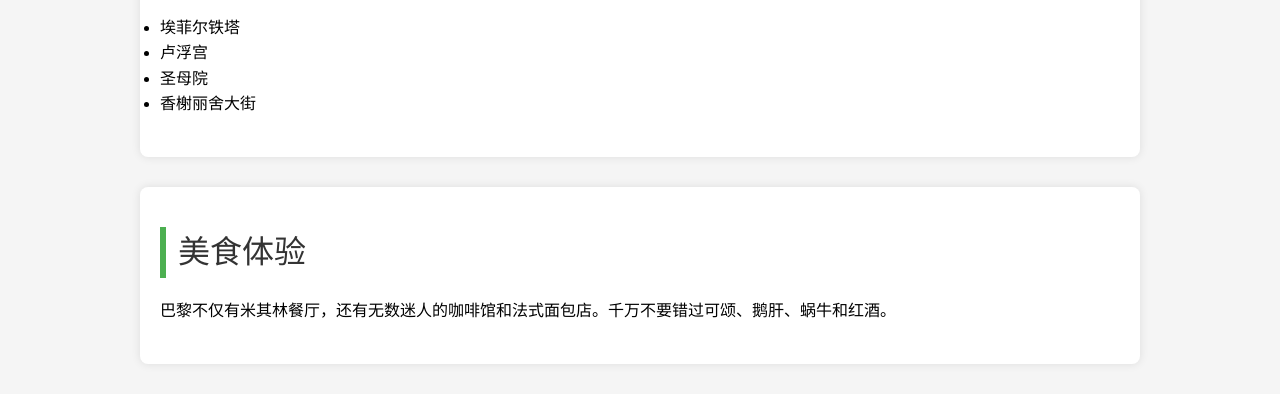
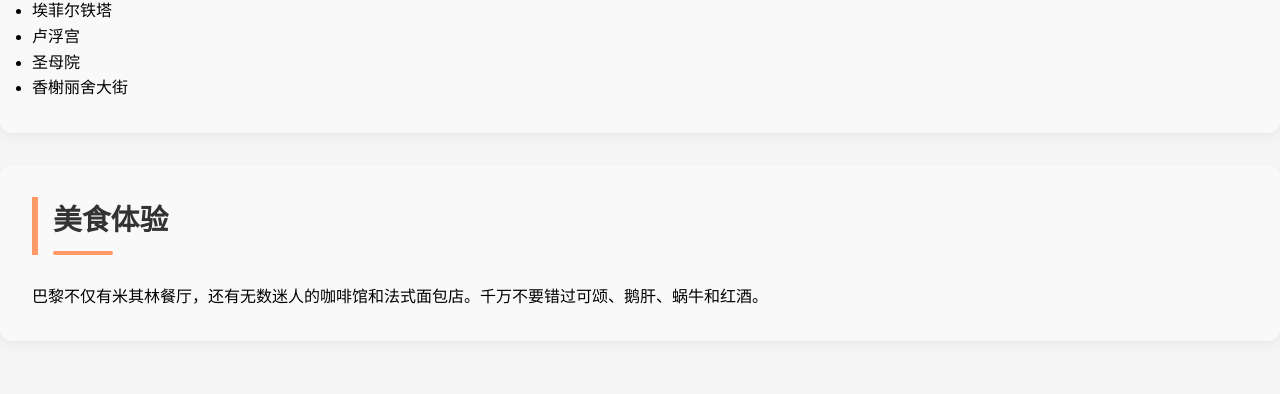
Before and after one commit to heya2020-associates/t, a plain HTML site: page france/paris.html in a window 1280 px wide. Shown: the part 629-1023 px from the top of the page. After the commit the page ends 1002 px from the top, so only its background shows below. Drawn offline with Linux system fonts and the light colour scheme.

Commit message:
Update paris.html

```diff
--- a/france/paris.html
+++ b/france/paris.html
@@ -42,22 +42,32 @@
 
         /* Section styling */
         .section {
-            padding: 40px 20px;
-            max-width: 1000px;
-            margin: auto;
-            background: white;
-            margin-bottom: 30px;
-            border-radius: 8px;
-            box-shadow: 0 0 10px rgba(0,0,0,0.1);
-        }
+  padding: 2em;
+  margin-bottom: 2em;
+  border-radius: 12px;
+  background-color: #f9f9f9; /* soft gray background */
+  box-shadow: 0 4px 10px rgba(0, 0, 0, 0.05);
+}
 
-        .section-title {
-            font-size: 2em;
-            color: #333;
-            margin-bottom: 20px;
-            border-left: 6px solid #4CAF50;
-            padding-left: 12px;
-        }
+.section-title {
+  font-size: 1.8em;
+  font-weight: bold;
+  color: #333;
+  border-left: 6px solid #ff9966;
+  padding-left: 15px;
+  margin-bottom: 1em;
+  position: relative;
+}
+
+.section-title::after {
+  content: '';
+  display: block;
+  width: 60px;
+  height: 4px;
+  background: #ff9966;
+  margin-top: 8px;
+  border-radius: 2px;
+}
 
         /* Floating Panel */
         .floating-links {
```
